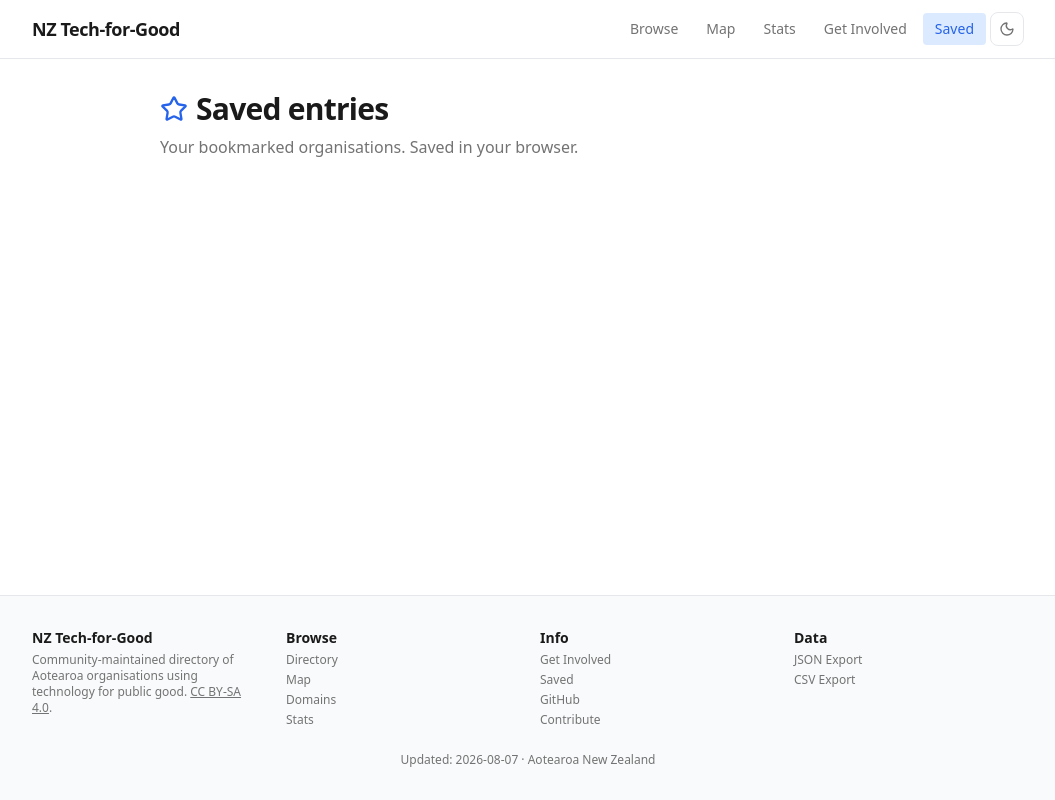
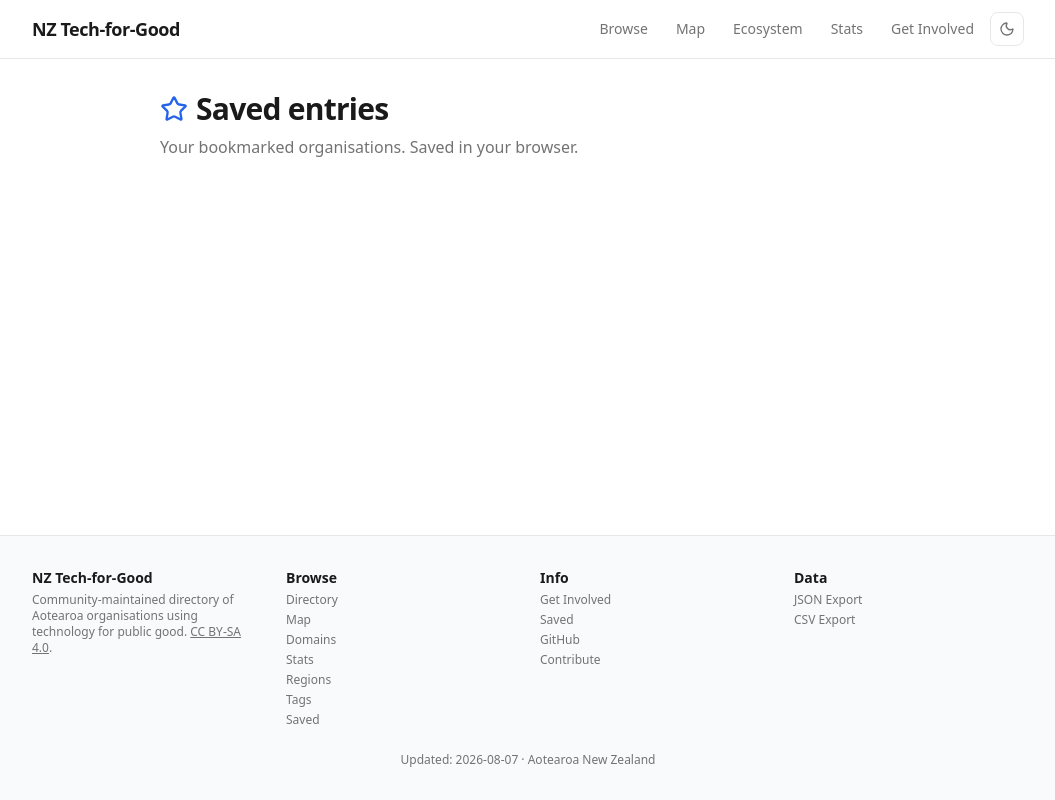
Before and after one commit to olitreadwell/nz-tech-for-good, a Next.js app in the folder apps/web/: page /saved in a window 1280 px wide. Shown: the whole page, without its empty margins (112-1167 px from the left). Built offline with nearby package versions, Linux system fonts and the light colour scheme.

Commit message:
fix: add nav links — ecosystem, regions, tags, saved to header/footer

```diff
--- a/apps/web/src/components/Footer.tsx
+++ b/apps/web/src/components/Footer.tsx
@@ -48,6 +48,21 @@
               <li>
                 <Link href="/stats" className="text-text-muted hover:text-text">
                   Stats
+                </Link>
+              </li>
+              <li>
+                <Link href="/regions" className="text-text-muted hover:text-text">
+                  Regions
+                </Link>
+              </li>
+              <li>
+                <Link href="/tags" className="text-text-muted hover:text-text">
+                  Tags
+                </Link>
+              </li>
+              <li>
+                <Link href="/saved" className="text-text-muted hover:text-text">
+                  Saved
                 </Link>
               </li>
             </ul>
--- a/apps/web/src/components/Header.tsx
+++ b/apps/web/src/components/Header.tsx
@@ -8,9 +8,9 @@
 const links = [
   { href: "/directory", label: "Browse" },
   { href: "/map", label: "Map" },
+  { href: "/ecosystem", label: "Ecosystem" },
   { href: "/stats", label: "Stats" },
   { href: "/get-involved", label: "Get Involved" },
-  { href: "/saved", label: "Saved" },
 ];
 
 export function Header() {
```
